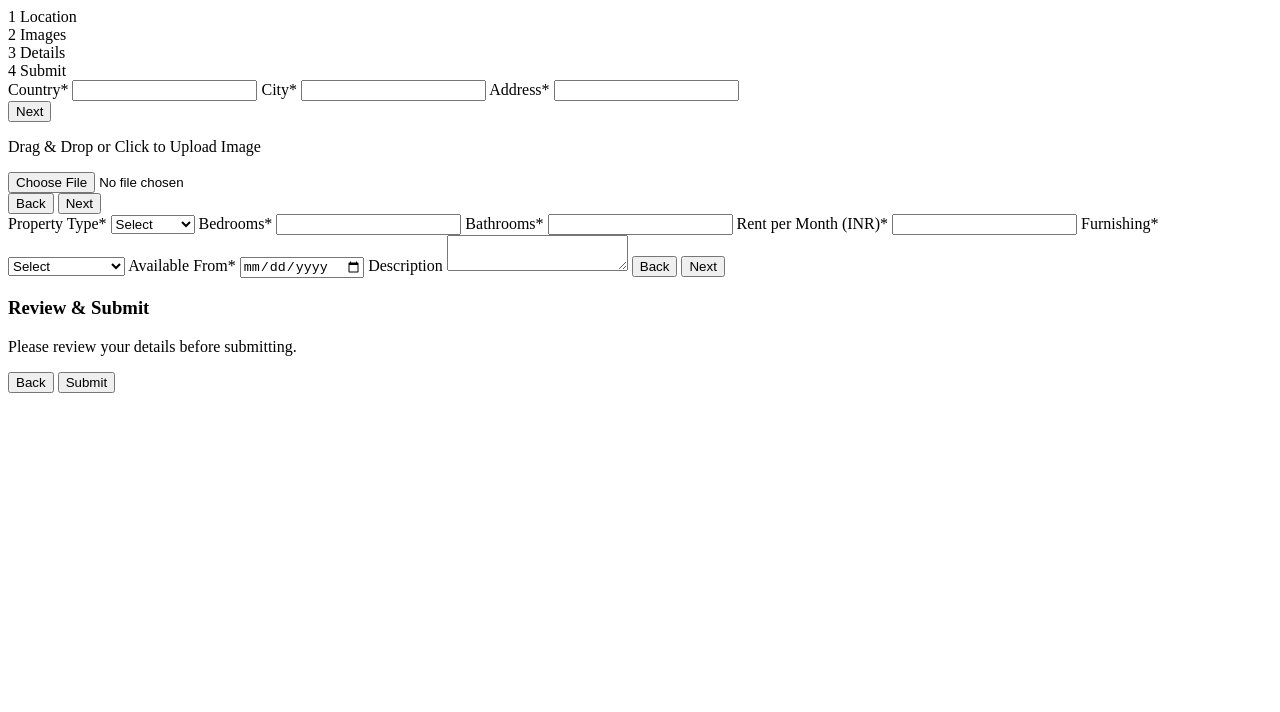
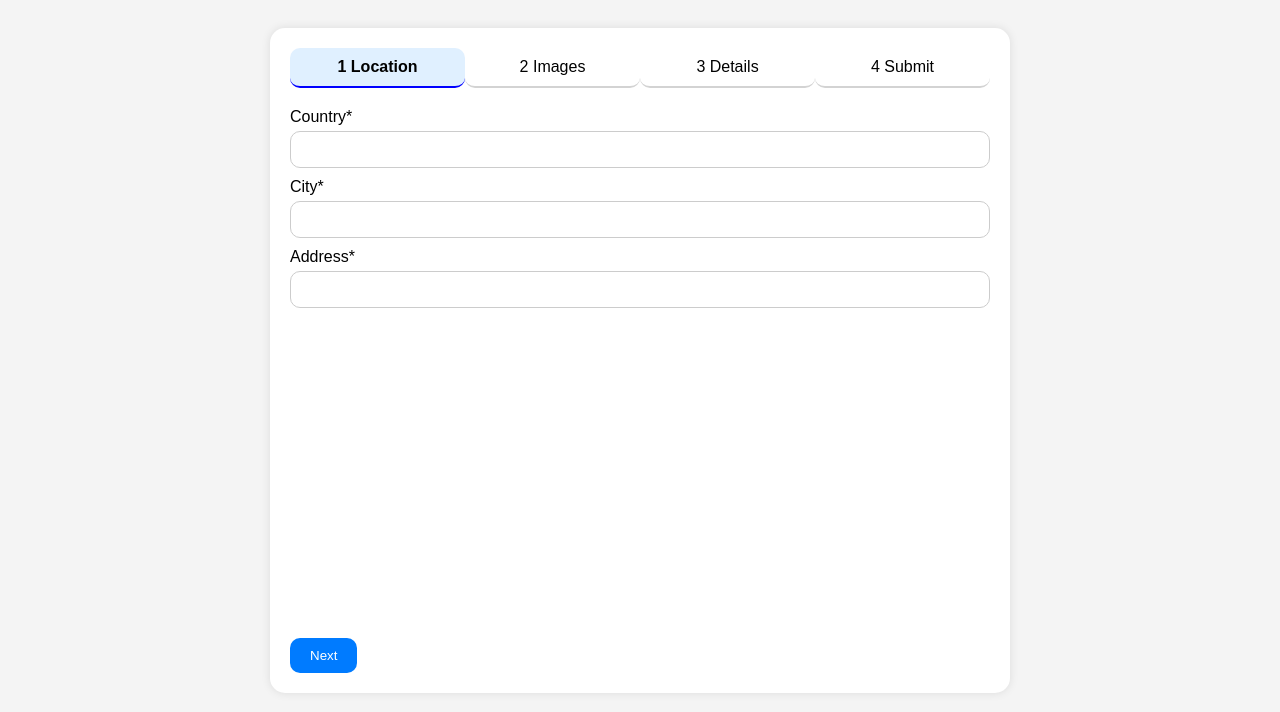
Before and after one commit to meAniSharma/Velvet-Stone, a plain HTML site: page addProperty.html in a window 1280 px wide. Drawn offline with nearby package versions, Linux system fonts and the light colour scheme.

Commit message:
connected js and css with html file

```diff
--- a/addProperty.html
+++ b/addProperty.html
@@ -4,7 +4,7 @@
     <meta charset="UTF-8" />
     <meta name="viewport" content="width=device-width, initial-scale=1.0"/>
     <title>Rental Property Submission</title>
-    <link rel="stylesheet" href="style.css" />
+    <link rel="stylesheet" href="addProperty.css" />
     <link rel="stylesheet" href="https://unpkg.com/leaflet/dist/leaflet.css" />
       <link rel="preconnect" href="https://fonts.googleapis.com">
       <link href="https://fonts.googleapis.com/css2?family=Poppins:wght@400;500;600&display=swap" rel="stylesheet">
```
